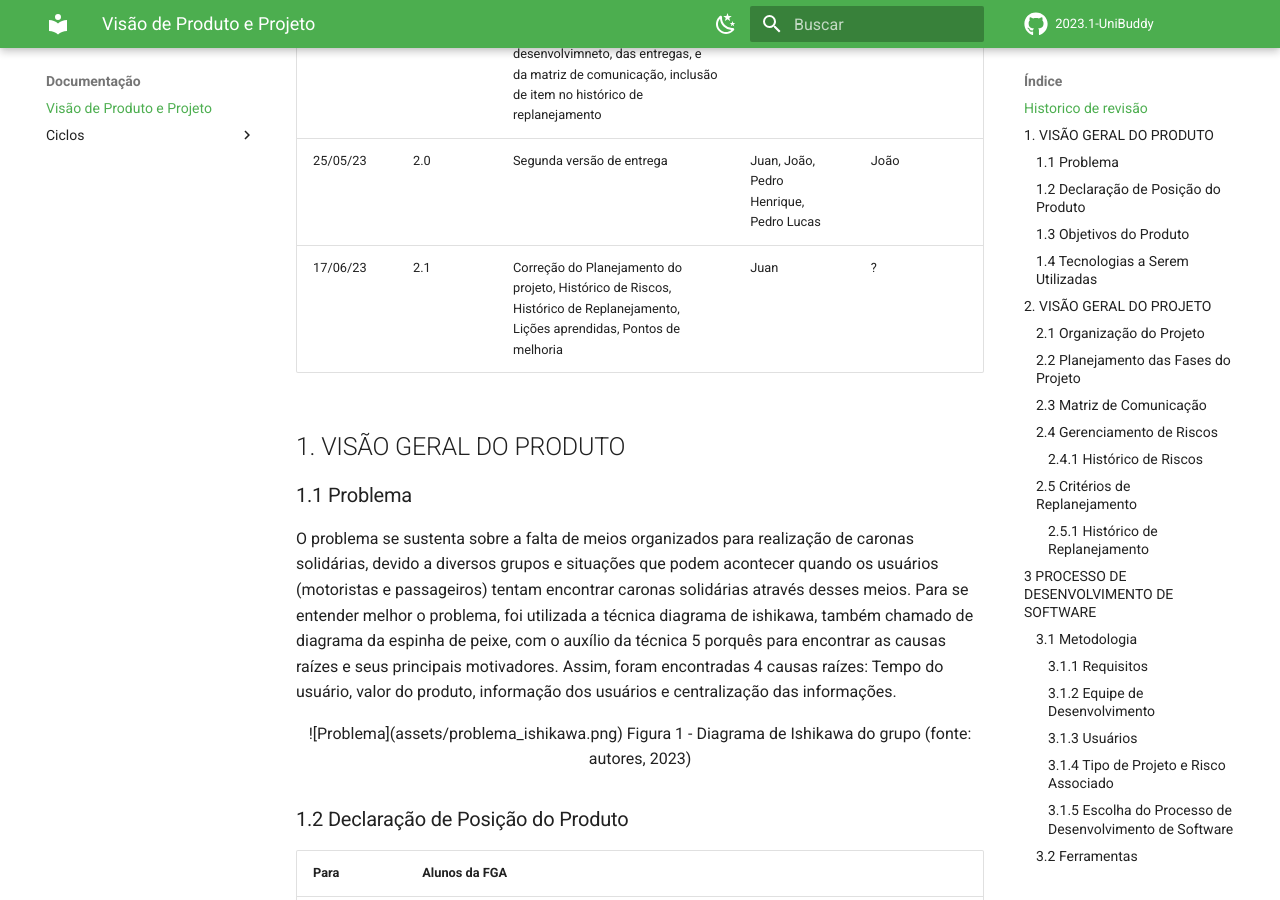
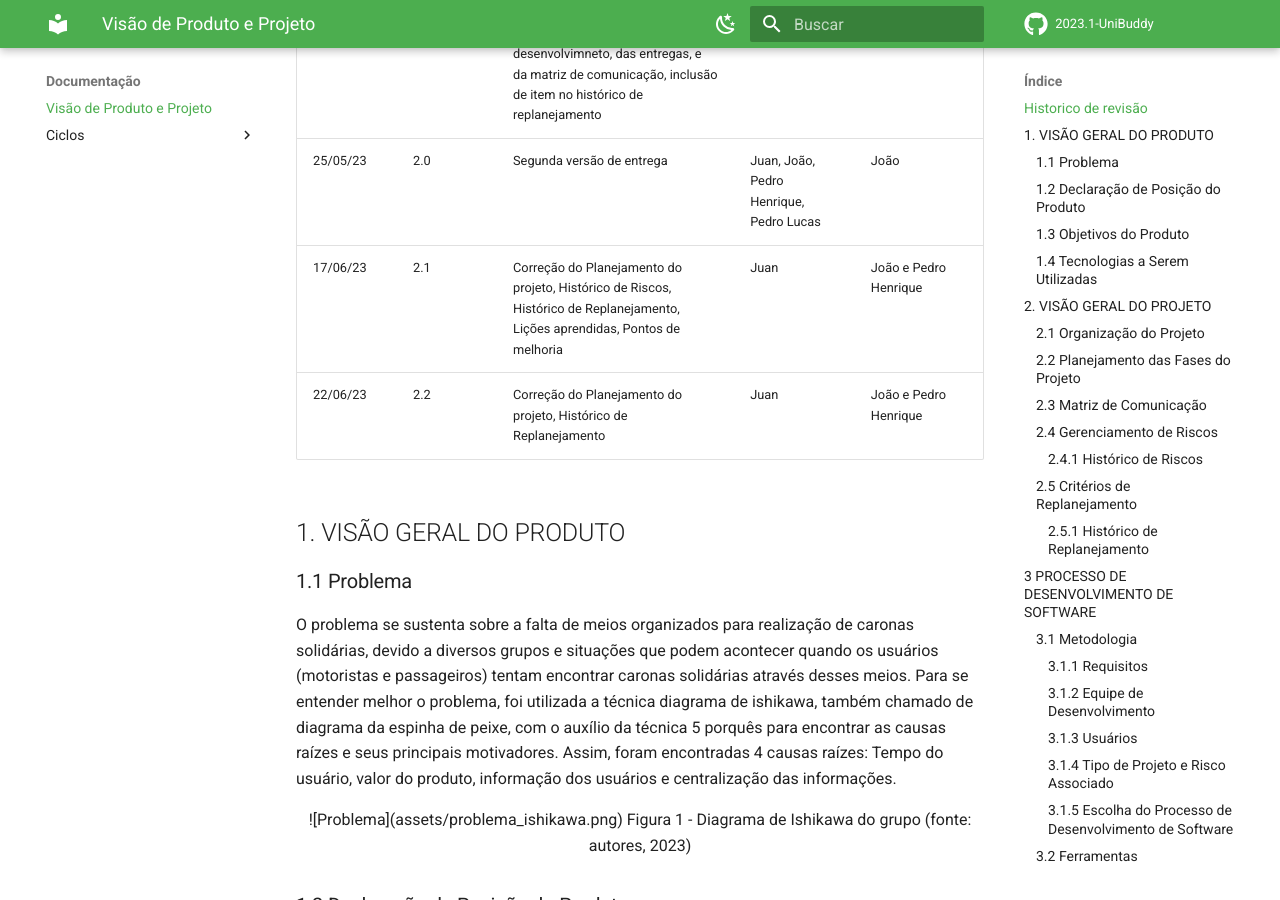
Before and after one commit to mdsreq-fga-unb/2023.1-UniBuddy, an MkDocs documentation site: the page built from docs/visao-produto-projeto.md, in a window 1280 px wide and 900 px high, scrolled down 881 px. Built offline with MkDocs 1.6.1 and Material for MkDocs 9.7.7, drawn with Linux system fonts in a browser that asks for light colours; comment, search, counter and statistics services are not loaded; some of the changed text lies outside the part shown.

Commit message:
Alteração no planejamento

```diff
--- a/docs/visao-produto-projeto.md
+++ b/docs/visao-produto-projeto.md
@@ -14,7 +14,8 @@
 22/05/23 | 1.3 | Inserção de detalhes na matriz de comunicação, revisão da análise de risco e critérios de replanejamento | Juan | João
 24/05/23 | 1.4 | Correção do Planejamento do projeto, da abordagem de desenvolvimneto, das entregas, e da matriz de comunicação, inclusão de item no histórico de replanejamento | Juan | João
 25/05/23 | 2.0 | Segunda versão de entrega | Juan, João, Pedro Henrique, Pedro Lucas | João
-17/06/23 | 2.1 | Correção do Planejamento do projeto, Histórico de Riscos, Histórico de Replanejamento, Lições aprendidas, Pontos de melhoria | Juan | ?
+17/06/23 | 2.1 | Correção do Planejamento do projeto, Histórico de Riscos, Histórico de Replanejamento, Lições aprendidas, Pontos de melhoria | Juan | João e Pedro Henrique
+22/06/23 | 2.2 | Correção do Planejamento do projeto, Histórico de Replanejamento | Juan | João e Pedro Henrique
 
 
 ## 1.	VISÃO GERAL DO PRODUTO
@@ -71,8 +72,8 @@
 Ciclo 3 | Requisitos organizados e atualizados, escopo MVP1 e MVP2  | 16/05/23 | 25/05/23
 Ciclo 4 | Backlog definitivo MVP1 | 26/05/23 | 05/06/23
 Ciclo 5 | Versão prévia MVP1 | 06/06/23 | 12/06/23
-Ciclo 6 | Versão definitiva MVP1 | 13/06/23 | 19/06/23
-Ciclo 7 | Correções MVP1 | 20/06/23 | 26/06/23
+Ciclo 6 | Versão definitiva MVP1 | 13/06/23 | 22/06/23
+Ciclo 7 | Correções MVP1 | 23/06/23 | 26/06/23
 Ciclo 8 | Backlog definitivo MVP2 | 27/06/23 | 03/07/23
 Ciclo 9 | Versão prévia MVP2 | 04/07/23 | 10/07/23
 Ciclo 10 | Versão definitiva MVP2 | 11/07/23 | 18/07/23
```
Also changed, not shown: other parts of docs/visao-produto-projeto.md (+1 -0 lines).
